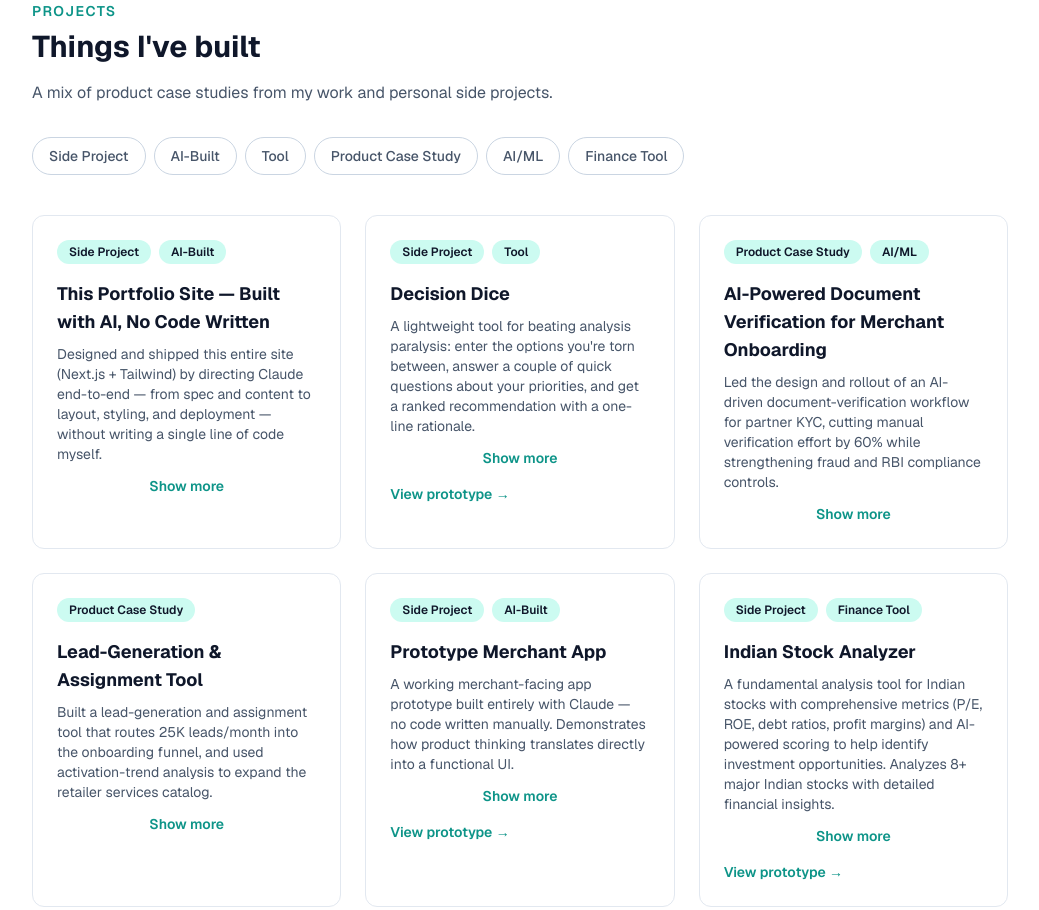
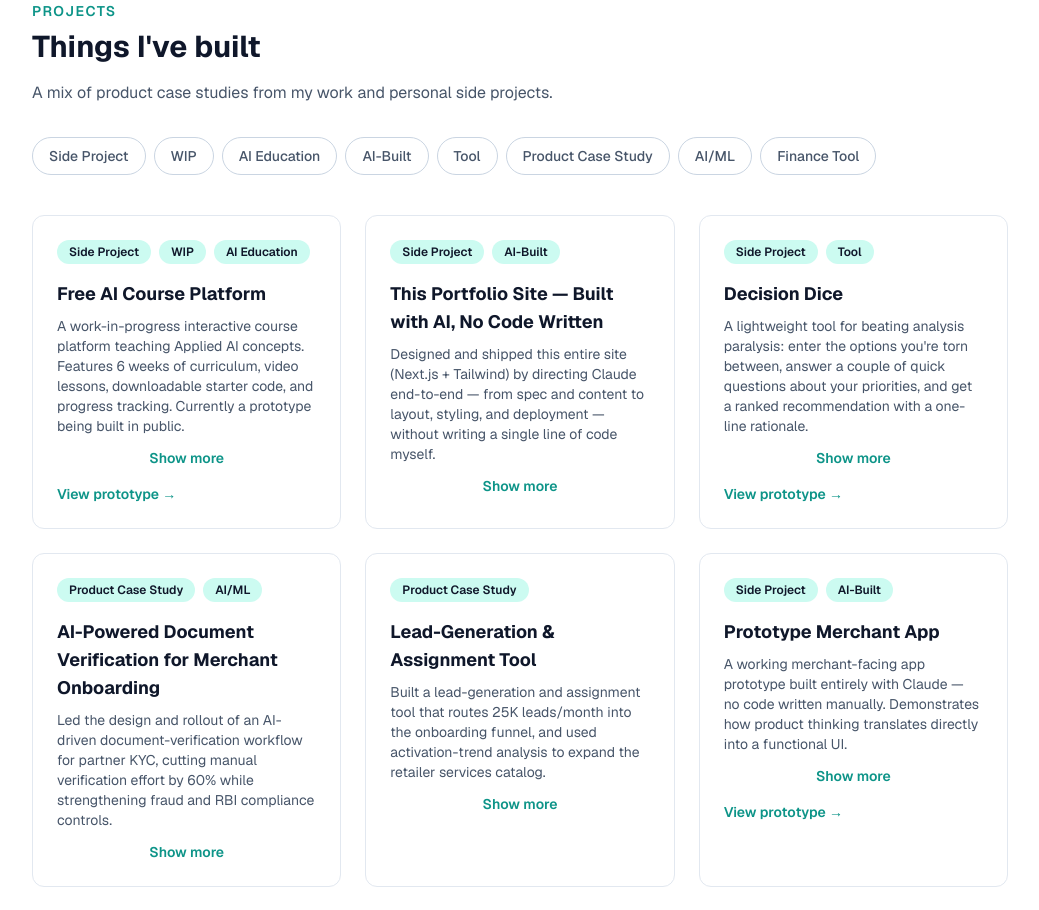
Before and after one commit to rohankhullar24-oss/product-with-rohan, a Next.js app: page / in a window 1280 px wide. Shown: the part 1680-2590 px from the top of the page, without its empty margins (120-1159 px from the left). Built offline with nearby package versions, Linux system fonts and the light colour scheme.

Commit message:
Add Free AI Course as a featured project with WIP status

```diff
--- a/src/components/Projects.tsx
+++ b/src/components/Projects.tsx
@@ -13,6 +13,15 @@ type Project = {
 };
 
 const projects: Project[] = [
+  {
+    title: "Free AI Course Platform",
+    description:
+      "A work-in-progress interactive course platform teaching Applied AI concepts. Features 6 weeks of curriculum, video lessons, downloadable starter code, and progress tracking. Currently a prototype being built in public.",
+    fullDescription:
+      "Building an interactive course platform to teach Applied AI concepts from first principles. The platform features a 6-week curriculum covering LLMs, autonomous agents, ML models, RAG systems, production deployment, and AI capstone projects. Each week includes structured lessons, hands-on project briefs, downloadable Python starter code, and progress tracking. Currently live as a prototype — videos and expanded content coming soon. Designed to be a practical, hands-on introduction to AI engineering.",
+    tags: ["Side Project", "WIP", "AI Education"],
+    href: "/course",
+  },
   {
     title: "This Portfolio Site — Built with AI, No Code Written",
     description:
```
